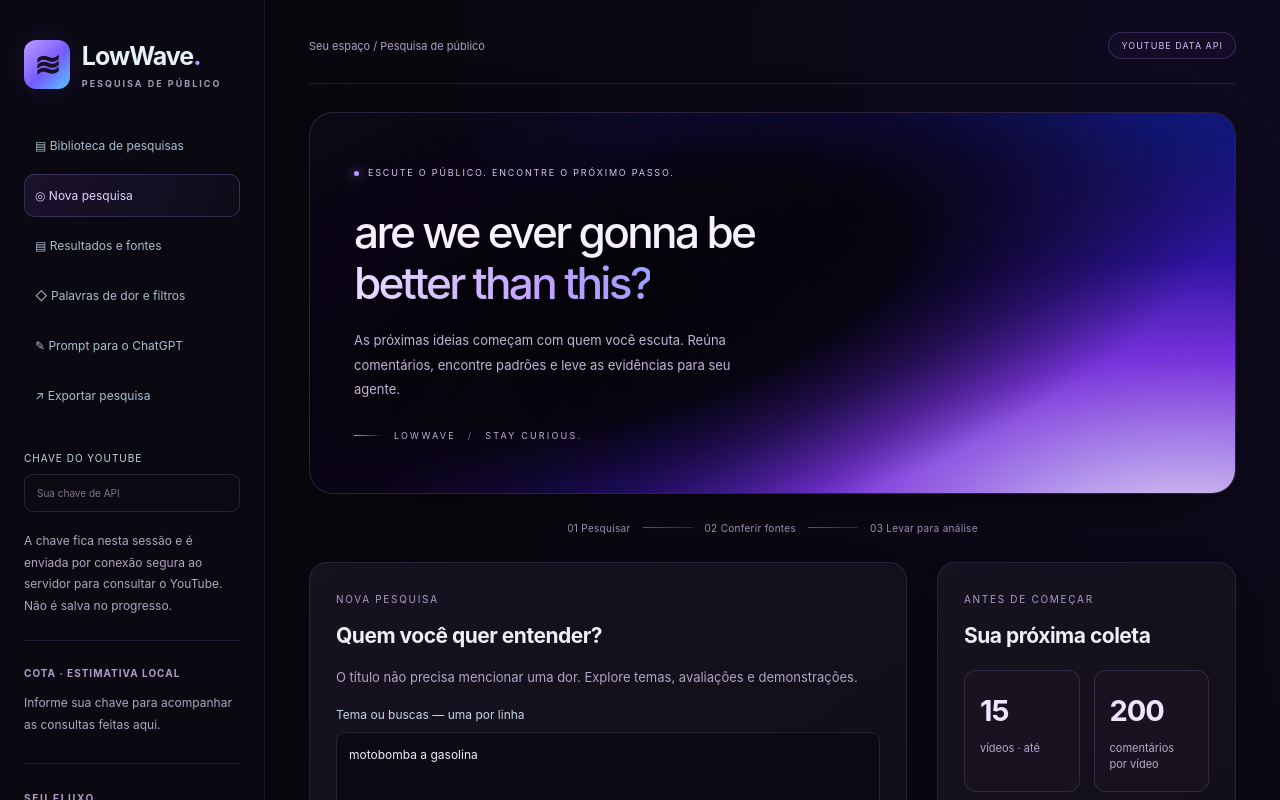
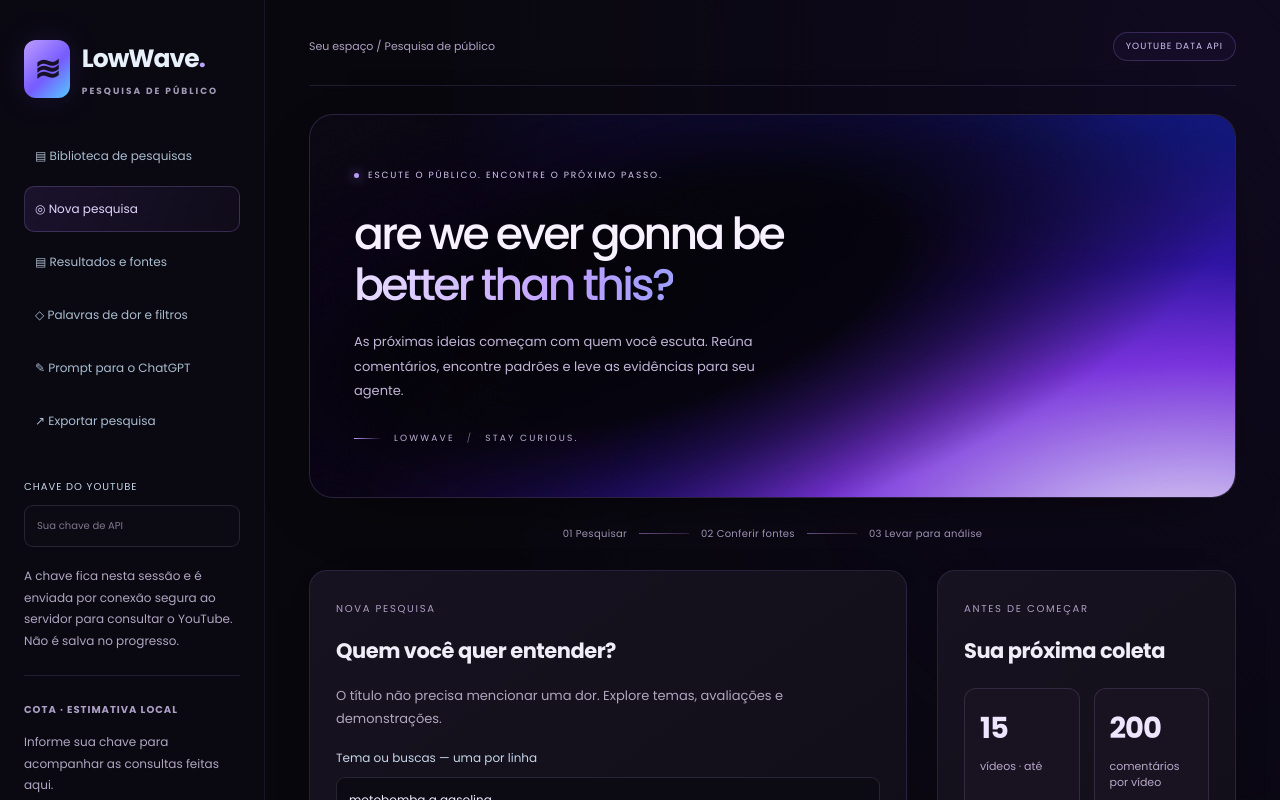
Before and after one commit to onewavetw-lgtm/APP-COMENTARIOS, a Next.js app in the folder web/: page / in a window 1280 px wide. Shown: the top 800 px of the page. Built offline with nearby package versions, Linux system fonts and the light colour scheme.

Commit message:
Use self-hosted Poppins throughout LowWave

```diff
--- a/web/app/globals.css
+++ b/web/app/globals.css
@@ -1,6 +1,6 @@
 :root {
   color-scheme: dark;
-  font-family: Arial, Helvetica, sans-serif;
+  font-family: "Poppins", "Segoe UI", Arial, sans-serif;
   background: #090d14;
   color: #e7f0fb;
   font-size: 14px;
@@ -530,7 +530,7 @@ button:hover:not(:disabled) {
   --violet-border: #9180d92b;
   background: #08070d;
   color: #f0edf9;
-  font-family: "Inter", "Segoe UI", Arial, sans-serif;
+  font-family: "Poppins", "Segoe UI", Arial, sans-serif;
 }
 body {
   background:
--- a/web/app/layout.tsx
+++ b/web/app/layout.tsx
@@ -1,4 +1,8 @@
 import type { Metadata } from "next";
+import "@fontsource/poppins/400.css";
+import "@fontsource/poppins/500.css";
+import "@fontsource/poppins/600.css";
+import "@fontsource/poppins/700.css";
 import "./globals.css";
 import MotionEffects from "@/components/motion-effects";
 export const metadata: Metadata = {
--- a/web/package.json
+++ b/web/package.json
@@ -13,6 +13,7 @@
     "node": "24.x"
   },
   "dependencies": {
+    "@fontsource/poppins": "5.3.0",
     "next": "16.4.3",
     "react": "19.3.1",
     "react-dom": "19.3.1",
```
Also changed, not shown: 2 other files (tests, documents, lock files or other folders).
